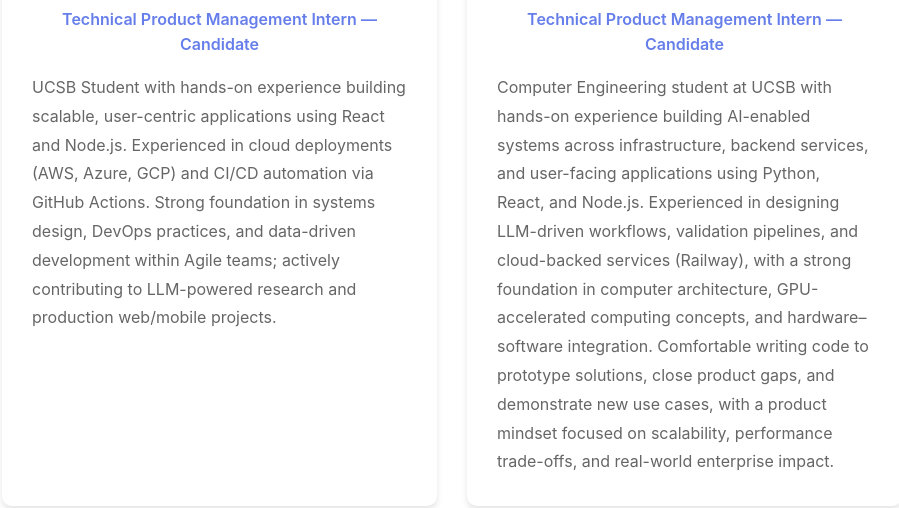
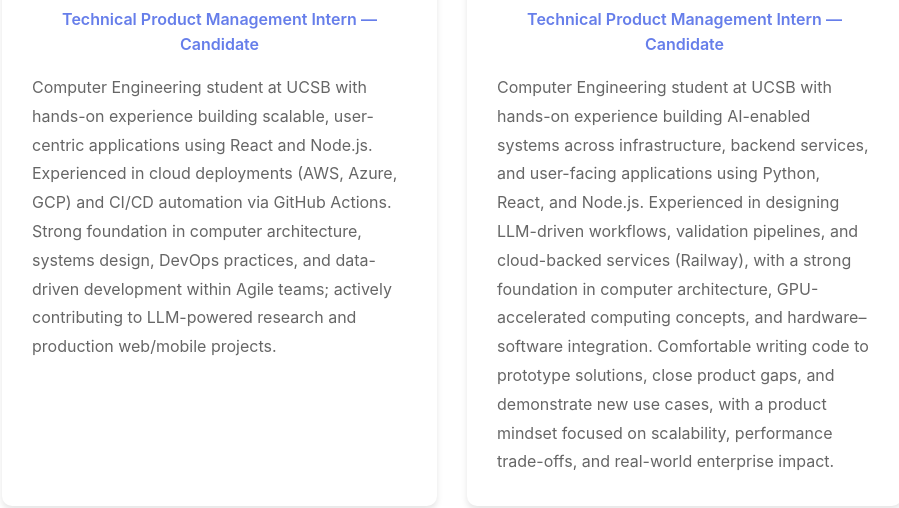
Before and after one commit to guntashgill/team-application, a plain HTML site: page index.html in a window 1280 px wide. Shown: the part 820-1328 px from the top of the page, without its empty margins (188-1087 px from the left). Drawn offline with Linux system fonts and the light colour scheme.

Commit message:
Update member description for Guntash Gill

```diff
--- a/index.html
+++ b/index.html
@@ -178,7 +178,7 @@
                 <h3 class="member-name">Guntash Gill</h3>
                 <p class="member-role">Technical Product Management Intern — Candidate</p>
                 <div class="member-description">
-                    <p>UCSB Student with hands-on experience building scalable, user-centric applications using React and Node.js. Experienced in cloud deployments (AWS, Azure, GCP) and CI/CD automation via GitHub Actions. Strong foundation in systems design, DevOps practices, and data-driven development within Agile teams; actively contributing to LLM-powered research and production web/mobile projects.</p>
+                    <p>Computer Engineering student at UCSB with hands-on experience building scalable, user-centric applications using React and Node.js. Experienced in cloud deployments (AWS, Azure, GCP) and CI/CD automation via GitHub Actions. Strong foundation in computer architecture, systems design, DevOps practices, and data-driven development within Agile teams; actively contributing to LLM-powered research and production web/mobile projects.</p>
                 </div>
             </div>
 
```
